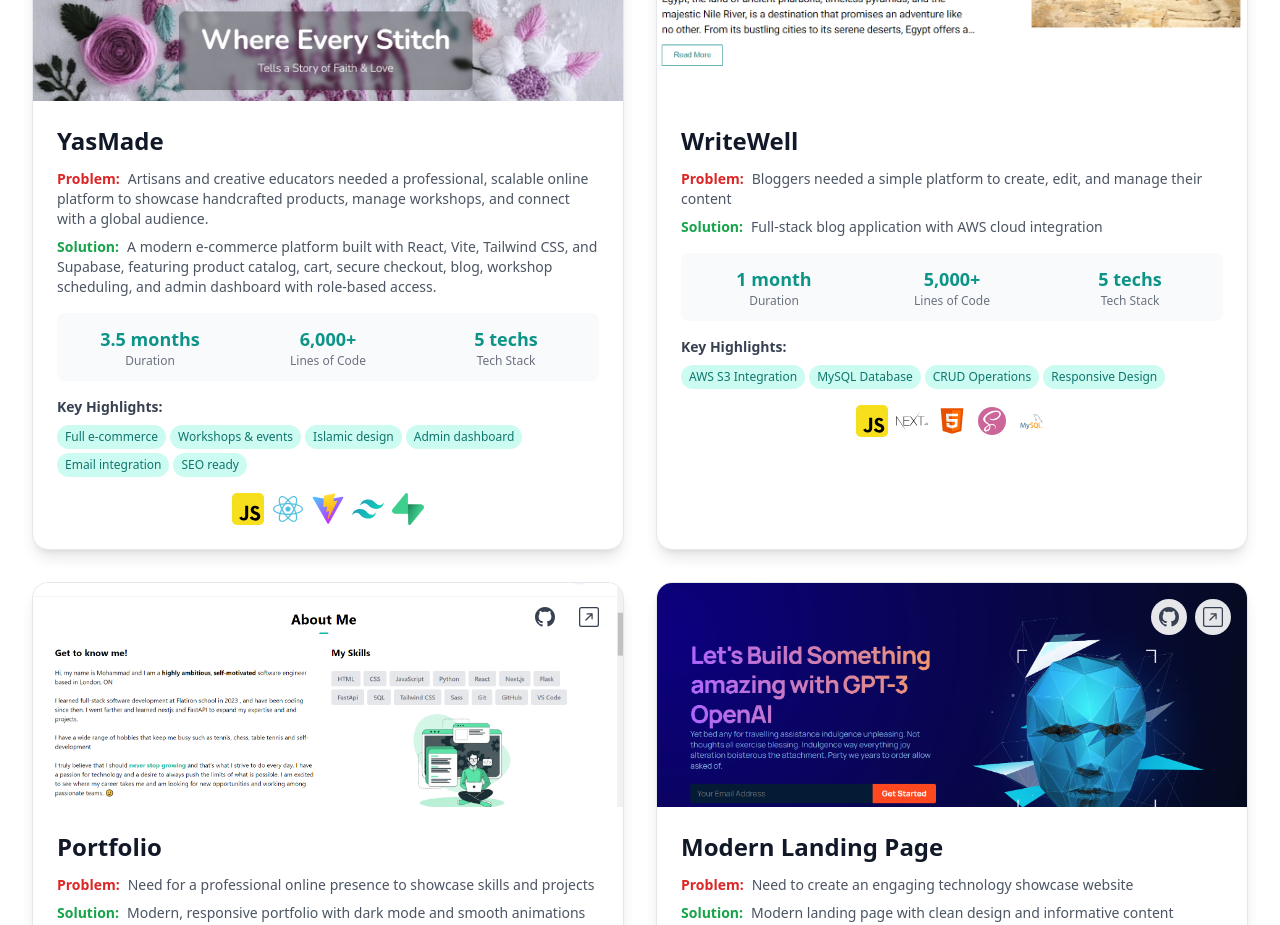
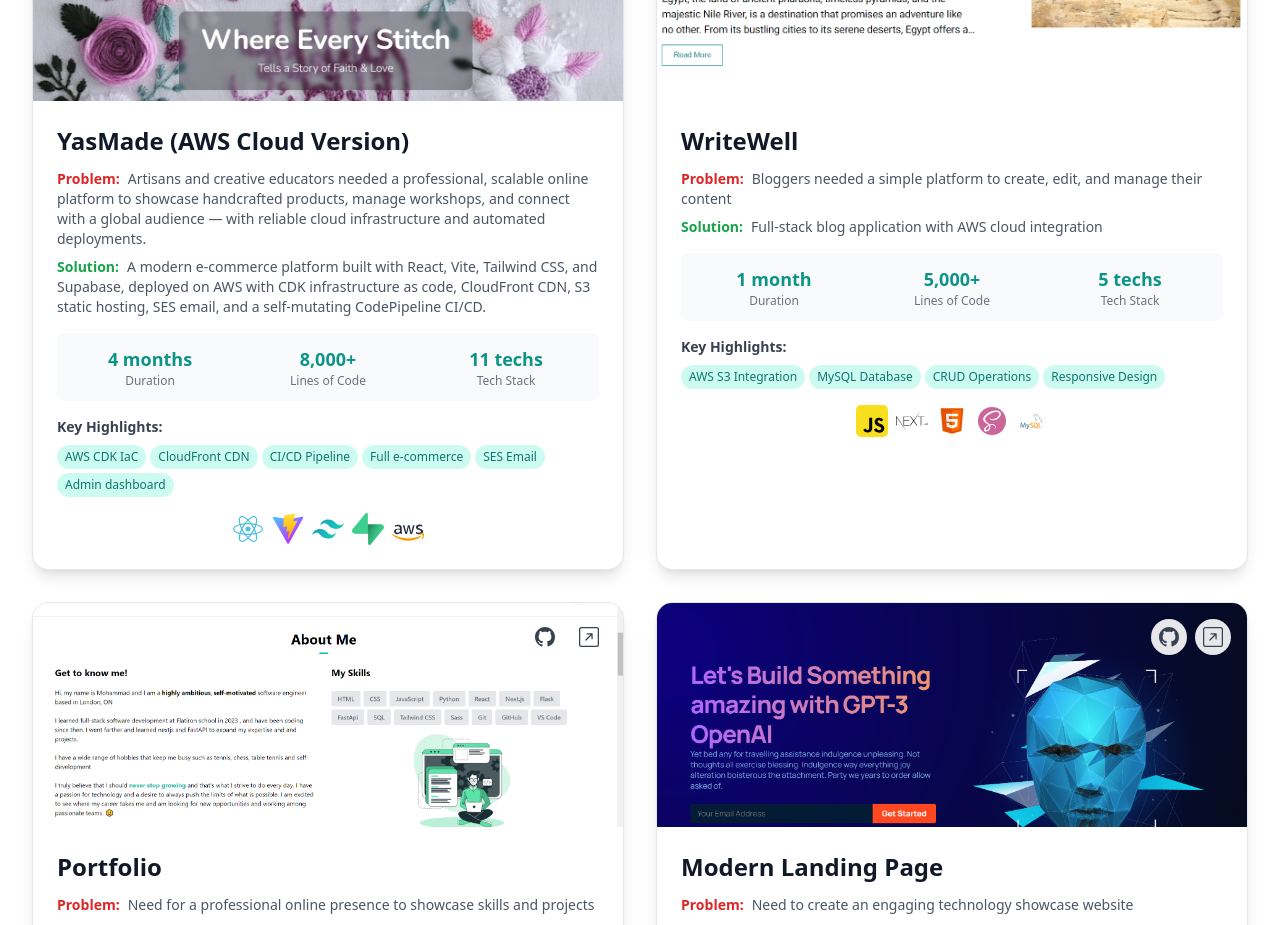
Before and after one commit to elprince-dev/portfolio-nextjs, a Next.js app: page / in a window 1280 px wide. Shown: the part 1960-2885 px from the top of the page. Built offline with nearby package versions, Linux system fonts and the light colour scheme; no server answers.

Commit message:
Adds the AWS Yasmade project

```diff
--- a/src/components/ProjectsSection.jsx
+++ b/src/components/ProjectsSection.jsx
@@ -7,35 +7,35 @@
 
 const projects = [
   {
-    name: "YasMade",
+    name: "YasMade (AWS Cloud Version)",
     image: "/yasmade.png",
     description:
-      "YasMade is a beautifully crafted, full-stack e-commerce platform that seamlessly blends traditional Islamic art with modern web technology. This project showcases the intersection of faith, creativity, and technology through handcrafted embroidery products, educational workshops, and a vibrant community experience.",
+      "YasMade is a beautifully crafted, full-stack e-commerce platform that seamlessly blends traditional Islamic art with modern web technology — now powered by a fully managed AWS infrastructure using CDK, CloudFront, S3, SES, and a self-mutating CI/CD pipeline.",
     problem:
-    "Artisans and creative educators needed a professional, scalable online platform to showcase handcrafted products, manage workshops, and connect with a global audience.",
+      "Artisans and creative educators needed a professional, scalable online platform to showcase handcrafted products, manage workshops, and connect with a global audience — with reliable cloud infrastructure and automated deployments.",
     solution:
-    "A modern e-commerce platform built with React, Vite, Tailwind CSS, and Supabase, featuring product catalog, cart, secure checkout, blog, workshop scheduling, and admin dashboard with role-based access.",
+      "A modern e-commerce platform built with React, Vite, Tailwind CSS, and Supabase, deployed on AWS with CDK infrastructure as code, CloudFront CDN, S3 static hosting, SES email, and a self-mutating CodePipeline CI/CD.",
     techStack: [
-    "javascript.svg",
       "react.svg",
       "vite.svg",
       "tailwindcss.svg",
       "supabase.png",
+      "aws.svg",
     ],
-  github: "https://github.com/elprince-dev/YasMade-Demo",
-  link: "https://yasmade.net/",
+    github: "https://github.com/elprince-dev/YasMadeAWS",
+    link: "https://dev.yasmade.net",
     metrics: {
-    duration: "3.5 months",
-    linesOfCode: "6,000+",
-    techCount: "5 techs"
+      duration: "4 months",
+      linesOfCode: "8,000+",
+      techCount: "11 techs"
     },
     highlights: [
+      "AWS CDK IaC",
+      "CloudFront CDN",
+      "CI/CD Pipeline",
       "Full e-commerce",
-    "Workshops & events",
-    "Islamic design",
-    "Admin dashboard",
-    "Email integration",
-    "SEO ready"
+      "SES Email",
+      "Admin dashboard"
     ]
   },
   {
```
Also changed, not shown: public/aws.svg (added). Lines whose indentation alone changed are shown as unchanged.
